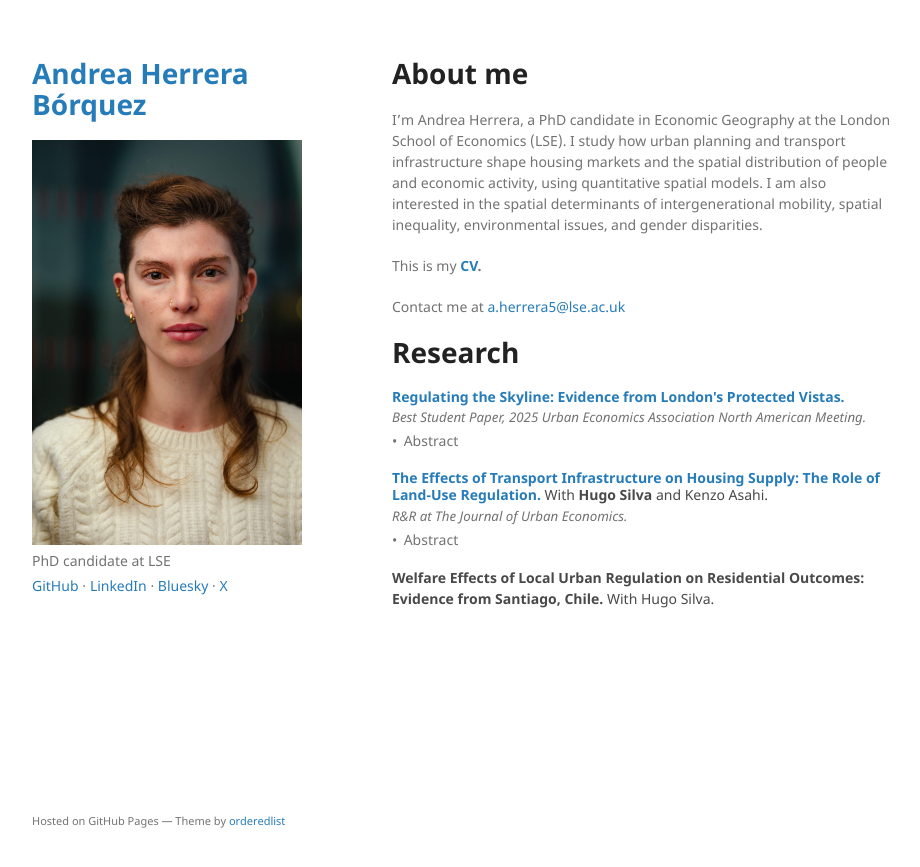
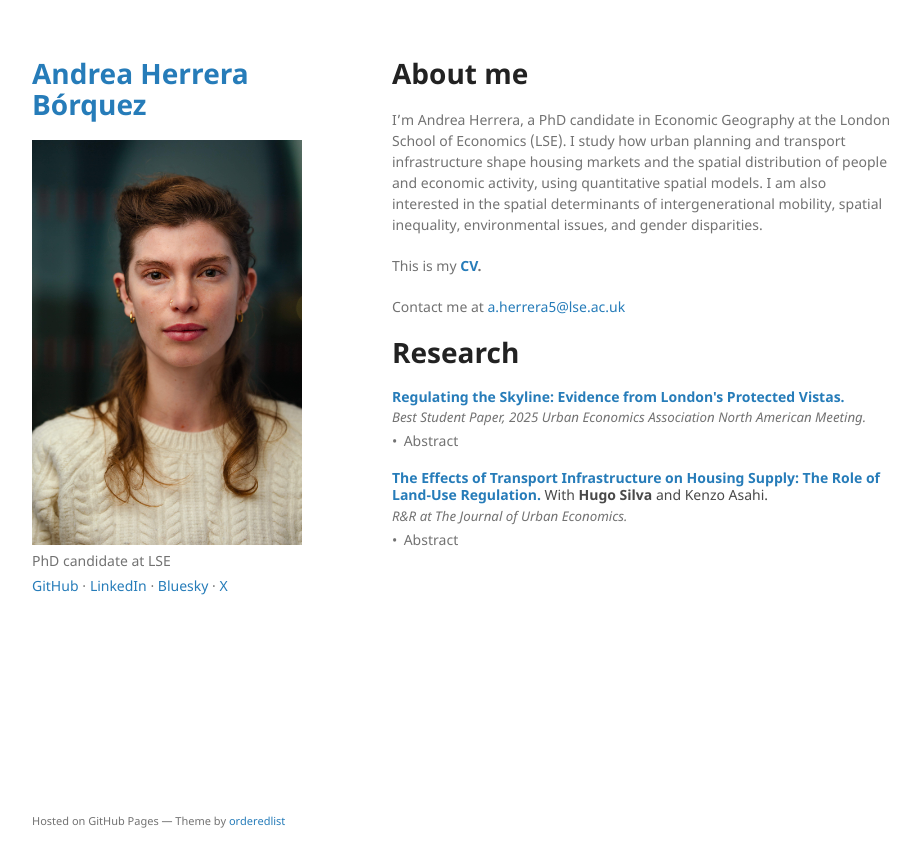
Before and after one commit to aaherrerab/aaherrerab.github.io, a Jekyll site: the page built from index.md, in a window 1280 px wide. Shown: the top 867 px of the page, without its empty margins (178-1098 px from the left). Built offline with Jekyll 4.4.1, drawn with Linux system fonts in a browser that asks for light colours; our own code applies the rules of GitHub Pages for plain Markdown files.

```diff
--- a/index.md
+++ b/index.md
@@ -32,5 +32,3 @@
   <p>We estimate the impact of new transportation infrastructure on Santiago's housing market using historical microdata and instrumental variables. While subway and highway expansions generally boost residential floor space, housing units, and prices, the aggregate impact masks a heterogeneity driven by land-use regulations. In the wealthiest 20% of the city, highly restrictive regulations, such as low maximum Floor Area Ratios (FAR), effectively limit the impact on multi-family development. Conversely, in the remaining 80% of blocks, the zoning is more permissive, and the infrastructure investment leads to a substantial and homogeneous increase in residential floor space and housing units. These findings suggest that zoning in affluent areas prevents the densification that would otherwise follow major public investments, limiting the city's overall housing growth.
 </p>
 </details>
-
-#### Welfare Effects of Local Urban Regulation on Residential Outcomes: Evidence from Santiago, Chile.<span style="color:inherit !important; font-weight:400; text-decoration:none;"> With Hugo Silva.</span>
```
